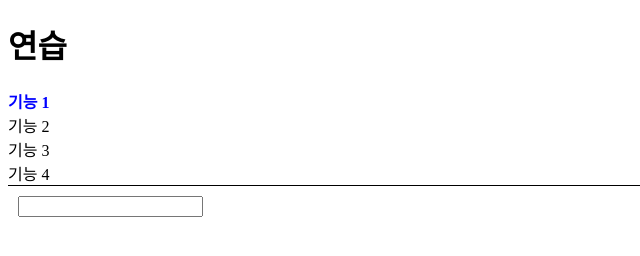
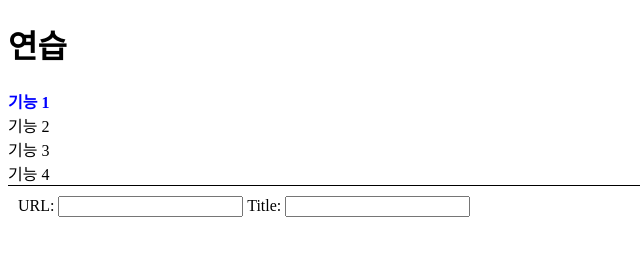
Before and after one commit to fed-gren/Typescript, a website built with webpack: page src/practice/html/index.html in a window 1280 px wide. Both pictures are taken after a click on the element "기능 1". Shown: the whole page, without its empty margins (0-640 px from the left). Built offline with nearby package versions, Linux system fonts and the light colour scheme.

Commit message:
feat: title 입력 input element와 label 추가

```diff
--- a/src/practice/html/index.html
+++ b/src/practice/html/index.html
@@ -27,7 +27,10 @@
     <div class="content hide content1">
       <section class="store-history">
         <form action="submit" type="submit">
-          <input type="text" class="history-input">
+          <label for="input-url">URL:</label>
+          <input type="text" class="history-input-url" id="input-url">
+          <label for="input-title">Title:</label>
+          <input type="text" class="history-input-title" id="input-title">
         </form>
         <ul class="history-storage">
 
```
